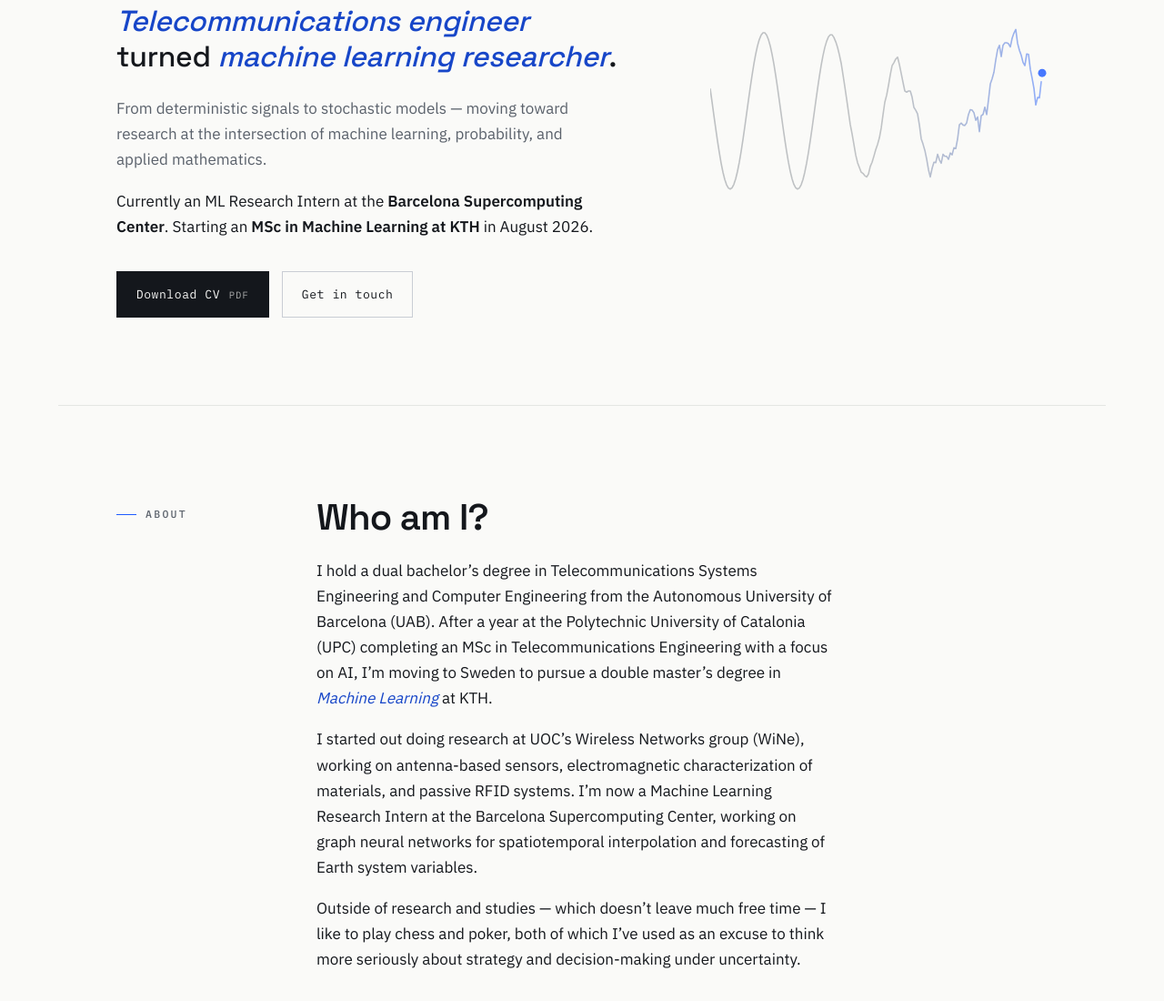
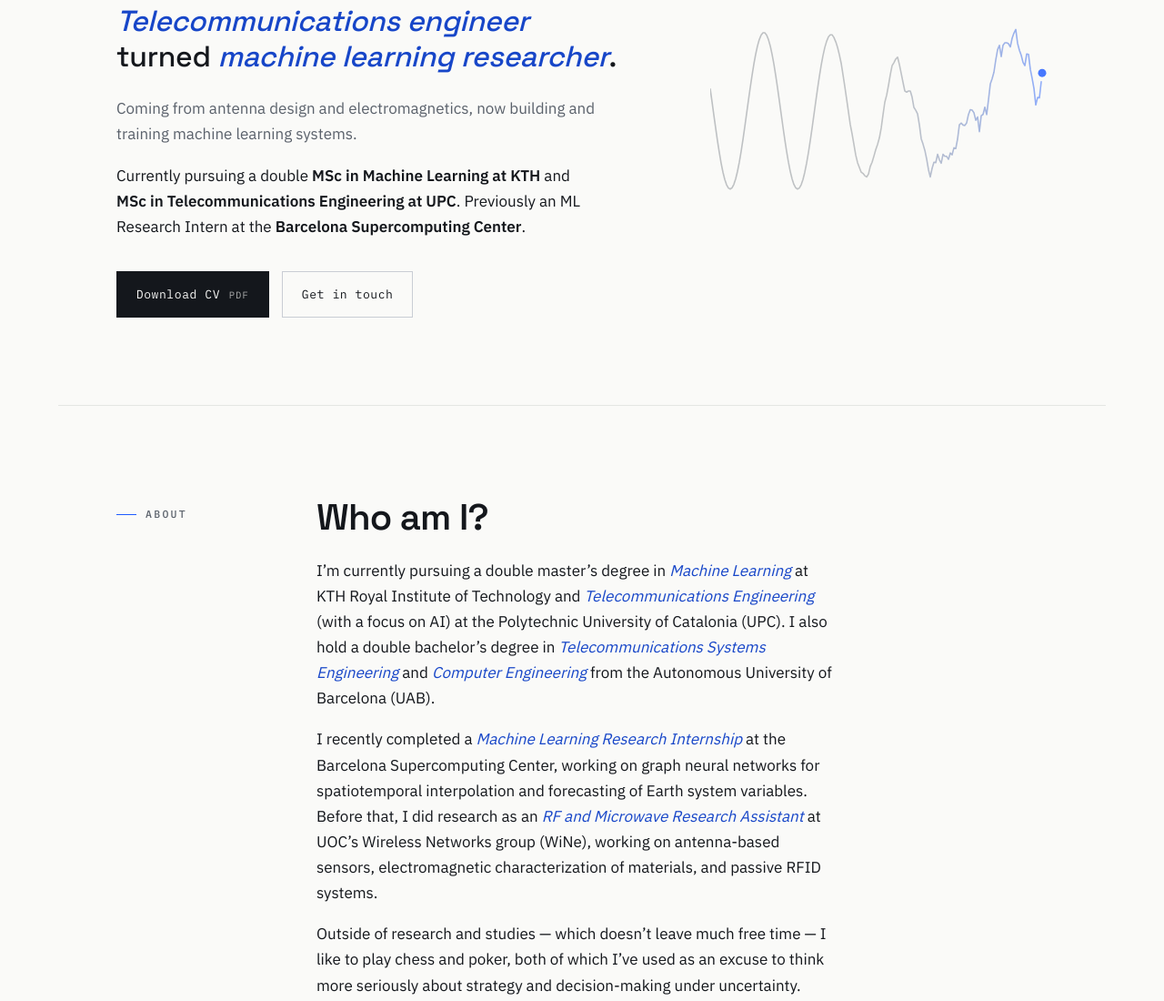
Before and after one commit to pbrunetgil/pbrunetgil.github.io, a plain HTML site: page index.html in a window 1280 px wide. Shown: the part 342-1442 px from the top of the page at 91% size. Drawn offline with Linux system fonts and the light colour scheme.

Commit message:
Make bio more general: drop applied-maths/quant framing, update dates and roles

```diff
--- a/index.html
+++ b/index.html
@@ -4,17 +4,17 @@
   <meta charset="UTF-8" />
   <meta name="viewport" content="width=device-width, initial-scale=1.0" />
   <title>Pol Brunet Gil</title>
-  <meta name="description" content="Pol Brunet Gil — telecommunications and computer engineer working in machine learning, moving toward research at the intersection of ML, probability, and applied mathematics. Starting an MSc in Machine Learning at KTH in 2026." />
+  <meta name="description" content="Pol Brunet Gil — telecommunications and computer engineer working in machine learning, currently a double MSc student in Machine Learning at KTH Royal Institute of Technology." />
   <meta name="author" content="Pol Brunet Gil" />
   <meta name="theme-color" content="#FAFAF8" />
 
   <!-- Open Graph / social preview -->
   <meta property="og:type" content="website" />
   <meta property="og:url" content="https://pbrunetgil.github.io/" />
-  <meta property="og:title" content="Pol Brunet Gil — Machine Learning &amp; Applied Mathematics" />
-  <meta property="og:description" content="Telecommunications engineer turned machine learning researcher. Research in machine learning, probability, and applied mathematics." />
+  <meta property="og:title" content="Pol Brunet Gil — Machine Learning" />
+  <meta property="og:description" content="Telecommunications engineer turned machine learning researcher." />
   <meta name="twitter:card" content="summary_large_image" />
-  <meta name="twitter:title" content="Pol Brunet Gil — Machine Learning &amp; Applied Mathematics" />
+  <meta name="twitter:title" content="Pol Brunet Gil — Machine Learning" />
   <meta name="twitter:description" content="Telecommunications engineer turned machine learning researcher." />
 
   <link rel="icon" type="image/svg+xml" href="assets/favicon.svg" />
@@ -60,13 +60,13 @@
           turned <span class="accent-text">machine learning researcher</span>.
         </p>
         <p class="hero__sub">
-          From deterministic signals to stochastic models — moving toward research
-          at the intersection of machine learning, probability, and applied mathematics.
+          Coming from antenna design and electromagnetics, now building and
+          training machine learning systems.
         </p>
         <p class="hero__status">
-          Currently an ML Research Intern at the
-          <strong>Barcelona Supercomputing Center</strong>. Starting an
-          <strong>MSc in Machine Learning at KTH</strong> in August 2026.
+          Currently pursuing a double <strong>MSc in Machine Learning at KTH</strong> and
+          <strong>MSc in Telecommunications Engineering at UPC</strong>. Previously an
+          ML Research Intern at the <strong>Barcelona Supercomputing Center</strong>.
         </p>
         <div class="hero__actions">
           <a class="btn btn--primary" href="assets/Pol_Brunet_Gil_CV.pdf" download>
@@ -89,18 +89,22 @@
         <h2 class="section__title">Who am I?</h2>
         <div class="about__body">
           <p>
-            I hold a dual bachelor’s degree in Telecommunications Systems Engineering and Computer
-            Engineering from the Autonomous University of Barcelona (UAB). After a year at the
-            Polytechnic University of Catalonia (UPC) completing an MSc in Telecommunications
-            Engineering with a focus on AI, I’m moving to Sweden to pursue a double master’s degree
-            in <span class="accent-text">Machine Learning</span> at KTH.
+            I’m currently pursuing a double master’s degree in
+            <span class="accent-text">Machine Learning</span> at KTH Royal Institute of Technology
+            and <span class="accent-text">Telecommunications Engineering</span> (with a focus on AI)
+            at the Polytechnic University of Catalonia (UPC). I also hold a double bachelor’s degree
+            in <span class="accent-text">Telecommunications Systems Engineering</span> and
+            <span class="accent-text">Computer Engineering</span> from the Autonomous University of
+            Barcelona (UAB).
           </p>
           <p>
-            I started out doing research at UOC’s Wireless Networks group (WiNe), working on
-            antenna-based sensors, electromagnetic characterization of materials, and passive RFID
-            systems. I’m now a Machine Learning Research Intern at the Barcelona Supercomputing
-            Center, working on graph neural networks for spatiotemporal interpolation and
-            forecasting of Earth system variables.
+            I recently completed a <span class="accent-text">Machine Learning Research
+            Internship</span> at the Barcelona Supercomputing Center, working on graph neural
+            networks for spatiotemporal interpolation and forecasting of Earth system variables.
+            Before that, I did research as an <span class="accent-text">RF and Microwave Research
+            Assistant</span>
+            at UOC’s Wireless Networks group (WiNe), working on antenna-based sensors,
+            electromagnetic characterization of materials, and passive RFID systems.
           </p>
           <p>
             Outside of research and studies — which doesn’t leave much free time — I like to play
@@ -122,7 +126,7 @@
             <h3 class="entry__title">MSc Machine Learning</h3>
             <p class="entry__org">KTH Royal Institute of Technology<span class="entry__place">Stockholm, Sweden</span></p>
             <p class="entry__meta">
-              <span class="kicker">Relevant coursework</span>
+              <span class="kicker">Upcoming coursework</span>
               Financial Mathematics · Martingales and Stochastic Integrals · Regression Analysis · Reinforcement Learning · Time Series Analysis
             </p>
           </div>
@@ -178,7 +182,7 @@
       <h2 class="section__title">Experience</h2>
       <ol class="timeline" role="list">
         <li class="entry">
-          <div class="entry__period"><span>2026</span><span class="entry__now">Present</span></div>
+          <div class="entry__period"><span>2026</span><span>2026</span></div>
           <div class="entry__main">
             <h3 class="entry__title">Machine Learning Research Intern</h3>
             <p class="entry__org">Barcelona Supercomputing Center — Earth Science, AI Team (AIT)<span class="entry__place">Barcelona, Spain · Hybrid</span></p>
@@ -186,7 +190,7 @@
             <ul class="bullets">
               <li>Designed a Graph Attention Network for time series interpolation and forecasting on ERA5 and ClimateDT datasets, generalized to a hierarchical multi-mesh U-Net architecture.</li>
               <li>Built distributed multi-GPU, multi-node training pipelines with PyTorch DDP and SLURM.</li>
-              <li>Investigated de-cycling of the training signal via Fourier regression on seasonal and diurnal components.</li>
+              <li>Developed a conditional EDM diffusion model for probabilistic ensemble forecasting.</li>
             </ul>
 
             <figure class="mini-gnn" aria-hidden="true">
@@ -261,8 +265,8 @@
         <h2 class="section__title">Where I’m heading</h2>
         <div class="about__body">
           <p>
-            I’m aiming for a PhD at the intersection of machine learning and applied mathematics,
-            without a fixed idea yet of exactly where within that space to focus.
+            My research interests lie at the intersection of machine learning and applied
+            mathematics, with the goal of pursuing a PhD in this area.
           </p>
         </div>
       </div>
@@ -274,7 +278,7 @@
       <h2 class="section__title">Let’s talk</h2>
       <p class="contact__lead">
         Open to research collaborations, PhD opportunities, and conversations about
-        ML, probability, and applied mathematics.
+        machine learning.
       </p>
       <ul class="contact__list" role="list">
         <li>
```
